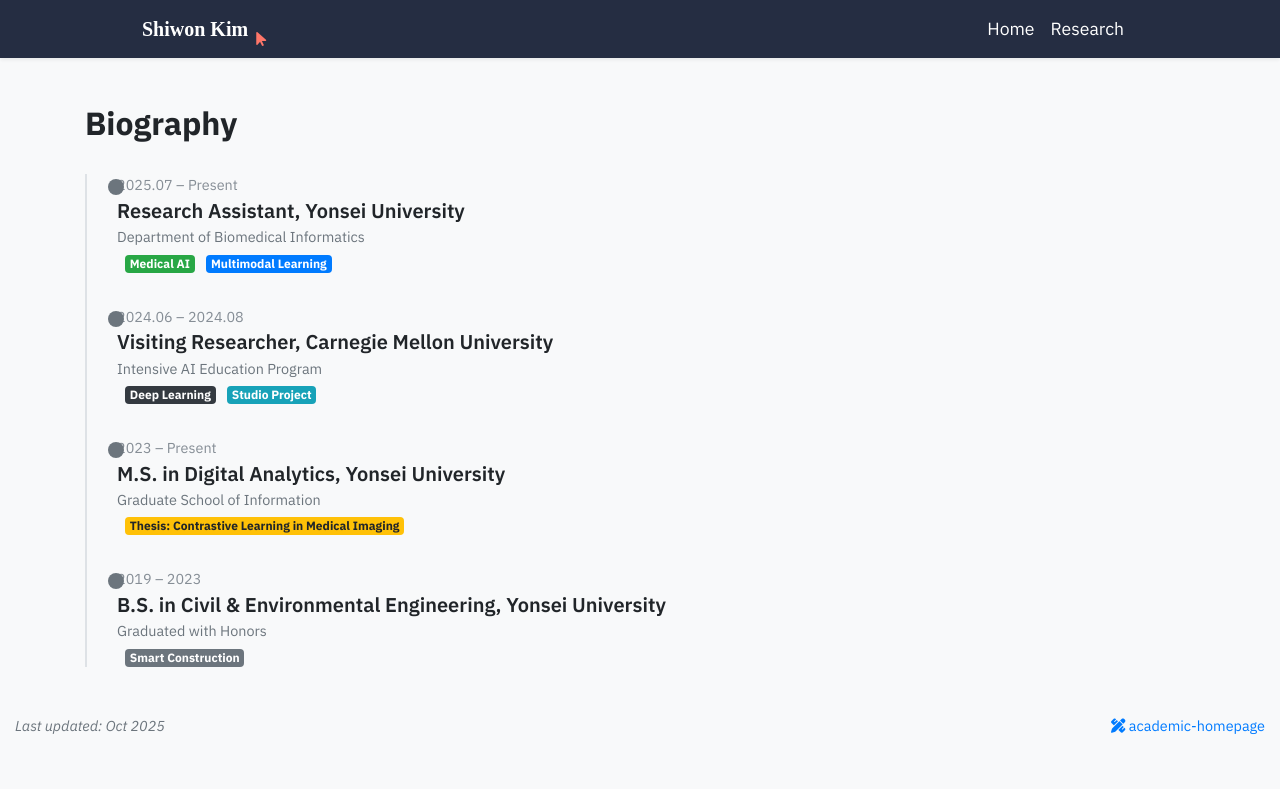
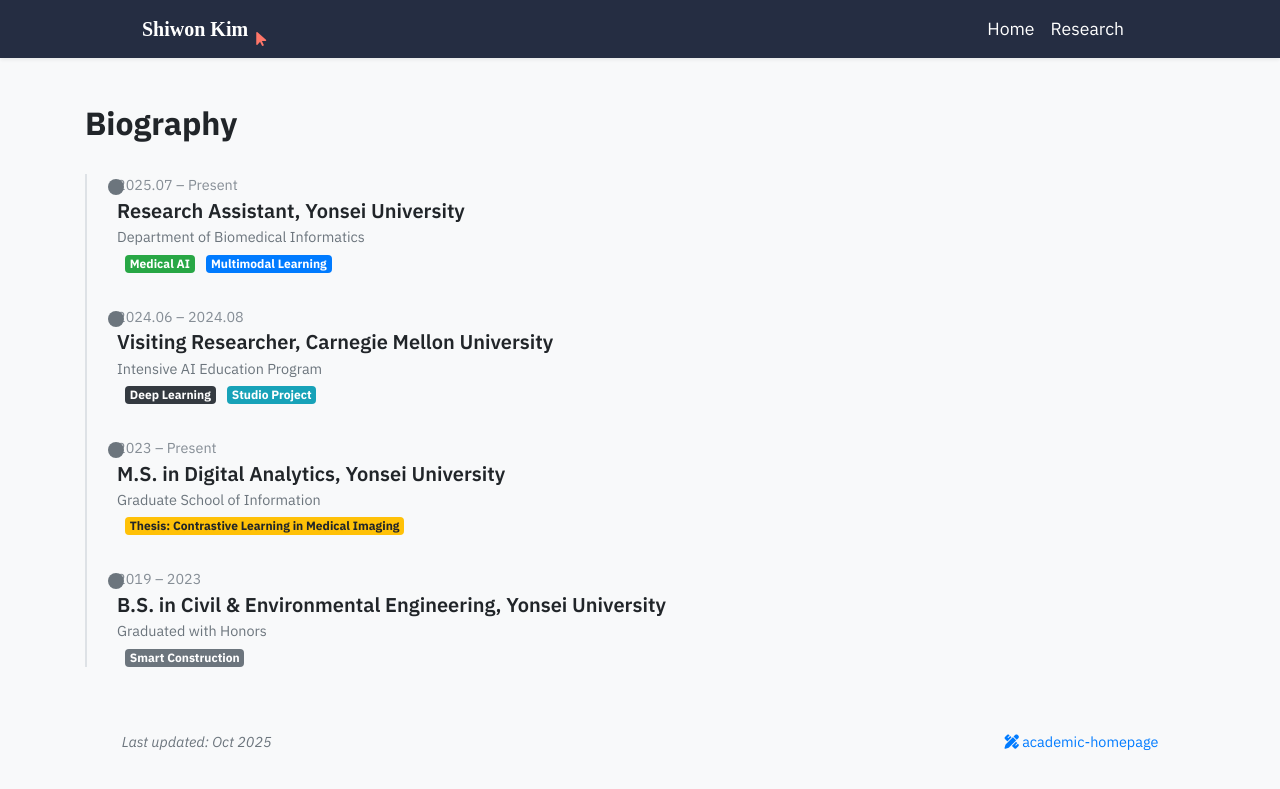
Before and after one commit to shiwonkim/shiwonkim.github.io, a Jekyll site: the page built from bio.html, in a window 1280 px wide. Shown: the top 789 px of the page. Built offline with Jekyll 4.4.1, drawn with Linux system fonts in a browser that asks for light colours; nearby versions of some CDN libraries; some web fonts are replaced; a style sheet for code colours, icons or effects is not loaded.

Commit message:
edit profile

```diff
--- a/_includes/footer.html
+++ b/_includes/footer.html
@@ -1,5 +1,7 @@
 <footer class="footer mt-5">
   <div class="{% if page.container_class %}{{ page.container_class }}{% else %}container-fluid{% endif %}">
+    <div class="row justify-content-center">
+      <div class="col-12 col-lg-10">
         <div class="row my-3">
           <div class="col-6">
             <div class="text-muted">
@@ -13,4 +15,6 @@
           </div>
         </div>
       </div>
+    </div>
+  </div>
 </footer>
```
Lines whose indentation alone changed are shown as unchanged.
